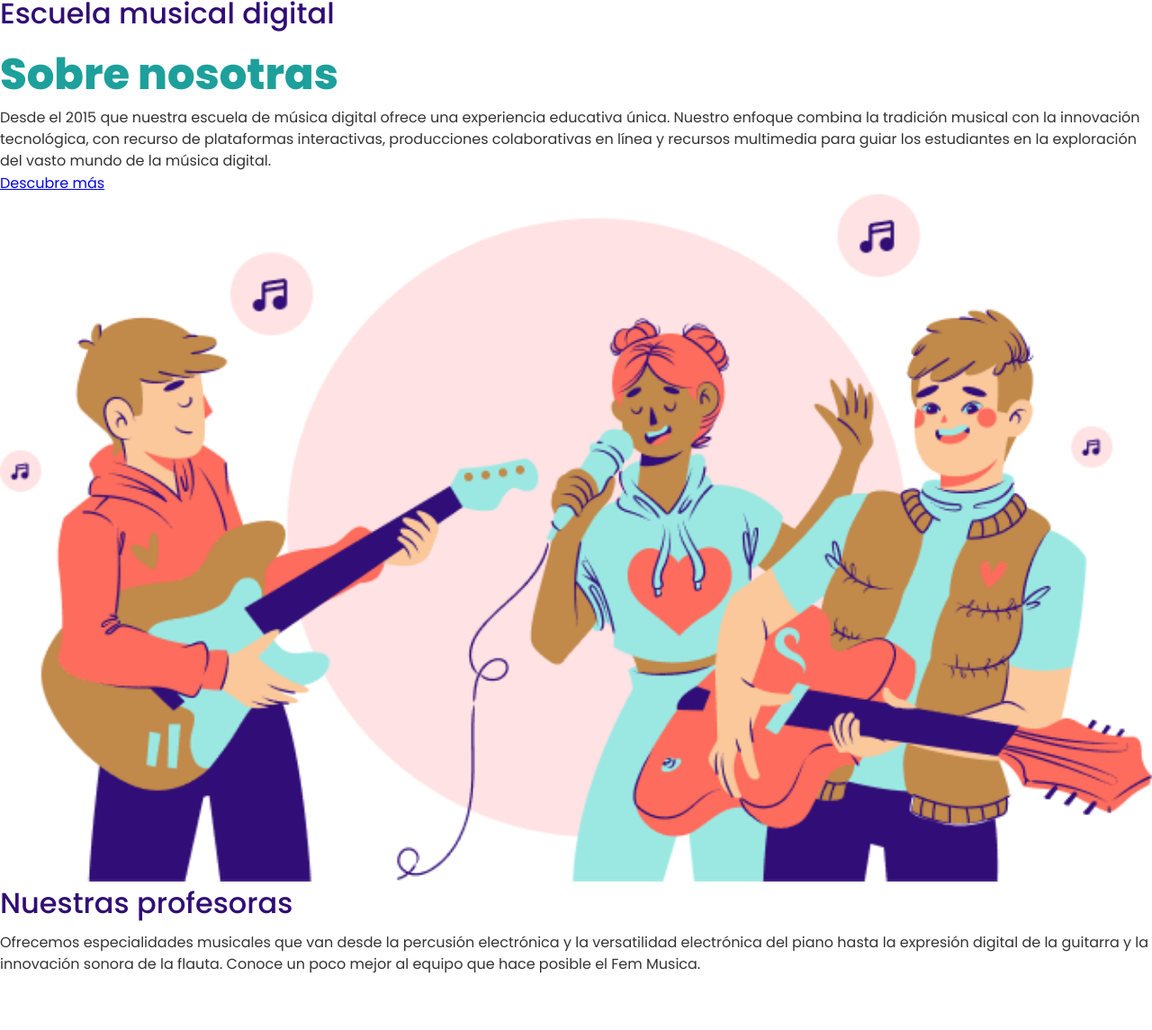
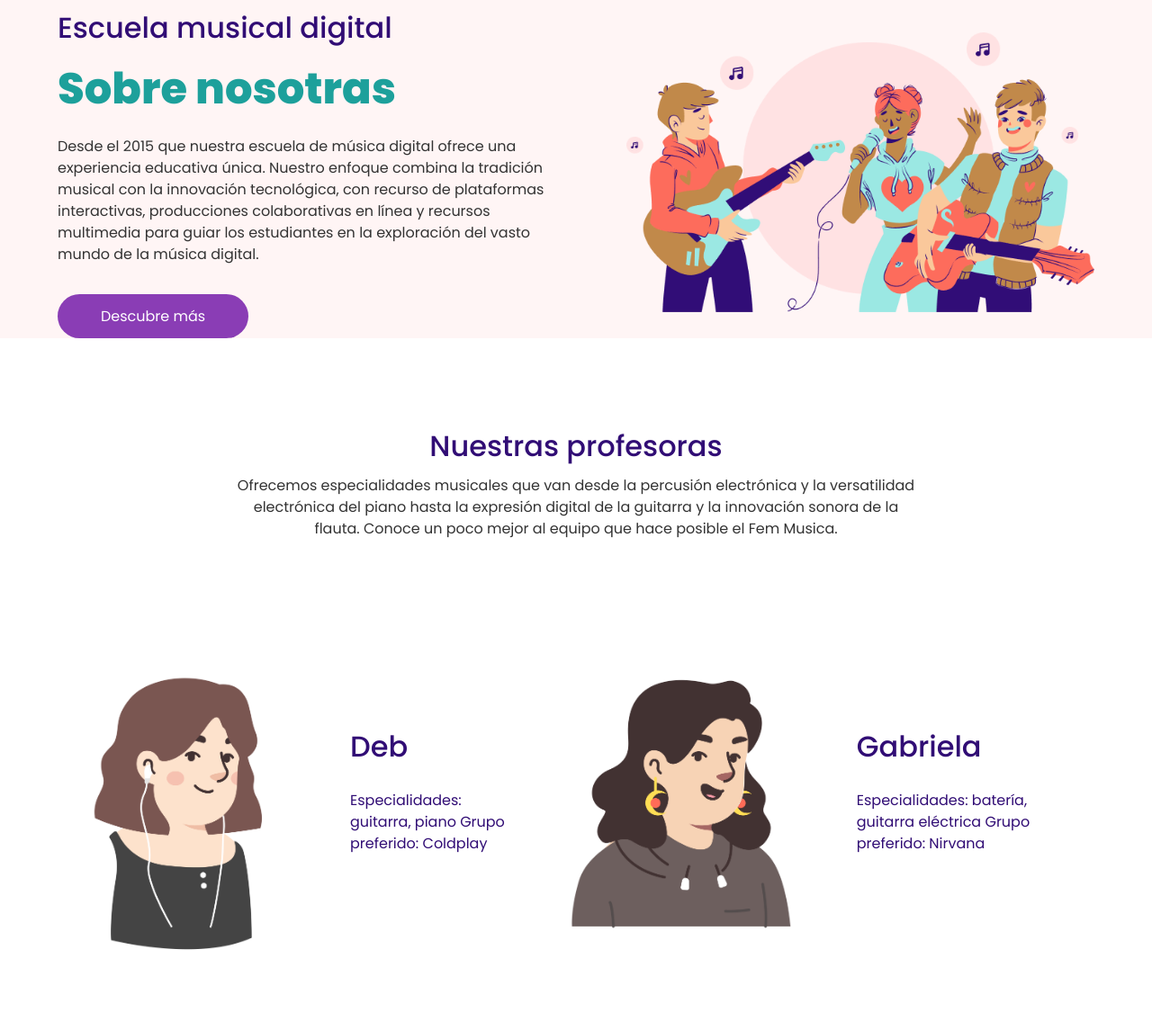
Before and after one commit to jchaconalvarez/deploy-toquen-el-dom, a website: page pages/about-us.html in a window 1280 px wide. Shown: the part 121-1266 px from the top of the page at 90% size. Drawn offline with Linux system fonts and the light colour scheme; files that its build step writes are made by us from their sources; files whose address does not match are found by name.

Commit message:
cambios al css

```diff
--- a/pages/about-us.html
+++ b/pages/about-us.html
@@ -4,8 +4,8 @@
     <head>
     <meta charset="UTF-8" />
     <meta name="viewport" content="width=device-width, initial-scale=1.0" />
-  <title>Toquen el DOM</title>
-  <link rel="stylesheet" href="./src/css/base.css" />
+    <title>Las profesoras de Fem Musica</title>
+    <link rel="stylesheet" href="../src/css/base.css" />
     <link rel="icon" type="image/png" href="/public/assets/img/favicon.png" />
     </head>
 
@@ -14,18 +14,18 @@
         <a href="./index.html"><img class="header__logo" src="/public/assets/img/logo.svg" alt="Logo Toquen el DOM" /></a>
         <nav class="header__navbar">
         <div class="header__navbar--container">
-        <a class="header__navbar--container-instruments" href="./pages/instrument.html">Instruments</a>
+            <a class="header__navbar--container-instruments" href="./pages/instrument.html">Instrumentos</a>
         </div>
         <div class="header__navbar--container">
-        <a class="header__navbar--container-about" href="#">About us</a>
+            <a class="header__navbar--container-about" href="#">Sobre nosotras</a>
         </div>
         <div class="header__navbar--container">
-        <a class="header__navbar--container-contact" href="#">Contact</a>
+            <a class="header__navbar--container-contact" href="#">Contacto</a>
         </div>
         </nav>
     </header>
     <main>
-    <div class="container-background">
+        <div class="container-about-us-background">
         <section class="container-about-us">
             <div class="container-about-us__hero-text-block">
             <h2>Escuela musical digital</h2>
@@ -37,7 +37,7 @@
             <a class="container-about-us__hero-text-block__primary-button" href="#">Descubre más</a>
             </div>
             <figure class="container-about-us__hero-figure">
-          <img src="./public/assets/img/img-about-us-with-ornament.png"
+            <img src="../public/assets/img/img-about-us-with-ornament.png"
                 alt="una chica cantando y dos chicos tocando la guitarra" />
             </figure>
         </section>
@@ -104,7 +104,7 @@
             <div class="container-about-us__gallery__row__card__description">
                 <h2>Fefy</h2>
                 <p>Especialidades: accordéon, piano.
-              Grupo preferido: The Pixies</p>
+                Grupo preferido: Queen</p>
             </div>
             </div>
             <!-- End Teacher 4 card: Fefy -->
@@ -147,25 +147,25 @@
         <section class="container-footer">
         <div class="icons-footer">
             <a href="#">
-          <img src="./public/assets/icons/mdi_instagram.png" alt="icons instagram" />
+            <img src="../public/assets/icons/mdi_instagram.png" alt="icons instagram" />
             </a>
             <a href="#">
-          <img src="./public/assets/icons/mdi_twitter.png" alt="icons twitter" />
+            <img src="../public/assets/icons/mdi_twitter.png" alt="icons twitter" />
             </a>
             <a href="#">
-          <img src="./public/assets/icons/ri_facebook-fill.png" alt="icons facebook" />
+            <img src="../public/assets/icons/ri_facebook-fill.png" alt="icons facebook" />
             </a>
             <a href="#">
-          <img src="./public/assets/icons/ri_linkedin-fill.png" alt="icons linkedin" />
+            <img src="../public/assets/icons/ri_linkedin-fill.png" alt="icons linkedin" />
             </a>
             <a href="#">
-          <img src="./public/assets/icons/ri_youtube-fill.png" alt="icons youtube" />
+            <img src="../public/assets/icons/ri_youtube-fill.png" alt="icons youtube" />
             </a>
         </div>
         <div class="links-footer">
-        <a href="#">Instruments</a>
-        <a href="#">About us</a>
-        <a href="#">Contact</a>
+            <a href="#">Instrumentos</a>
+            <a href="#">Sobre nosotras</a>
+            <a href="#">Contacto</a>
         </div>
         </section>
     </footer>
--- a/src/css/base.css
+++ b/src/css/base.css
@@ -4,6 +4,7 @@
 @import url(/src/css/instrument/index.css);
 @import url(./components/footer.css);
 @import url(./pages/contact.css);
+@import url(/src/css/pages/about-us.css);
 
 :root {
   --primary-color: #8a3db5;
--- a/src/css/pages/about-us.css
+++ b/src/css/pages/about-us.css
@@ -0,0 +1,258 @@
+@import url(./base.css);
+
+/*Probablemente lo de "figure, h1, h2, p" estaría bien ponerlo dentro de "base":*/
+
+figure,
+img {
+  display: block;
+  margin: 0 auto;
+  padding: 0;
+  width: 100%;
+}
+
+h2 {
+  color: var(--primary-dark);
+  font-size: 1.5rem;
+  font-weight: 500;
+  line-height: 1.5;
+  margin-bottom: 0.5rem;
+}
+
+h1 {
+  color: var(--secondary-dark);
+  font-size: 2rem;
+  font-weight: 800;
+  line-height: 1.5;
+}
+
+p {
+  font-size: 1rem;
+  line-height: 1.5;
+}
+
+.container-about-us-background {
+  background-color: #fff5f5;
+  padding-bottom: 2rem;
+}
+
+section.container-about-us {
+  align-items: center;
+  display: flex;
+  flex-direction: column-reverse;
+  gap: 3rem;
+  margin: 0 auto;
+  padding: 1rem 1.5rem 0rem 1.5rem;
+}
+
+a.container-about-us__hero-text-block__primary-button {
+  background-color: var(--primary-color);
+  border-radius: 3rem;
+  color: #fff;
+  cursor: pointer;
+  display: block;
+  padding: 0.75rem 3rem;
+  text-align: center;
+  text-decoration: none;
+  transition: all 300ms ease-in-out;
+}
+
+a.container-about-us__hero-text-block__primary-button:hover {
+  background-color: var(--primary-dark);
+  transition: all 300ms ease-in-out;
+}
+
+.container-about-us__hero-p {
+  color: var(--text-color);
+  margin: 1rem 0 2rem;
+}
+
+.container-about-us__teachers {
+  margin: 0 auto;
+  padding: 3rem 2rem 0rem 2rem;
+  text-align: center;
+}
+
+/* Start gallery section */
+.container-about-us__gallery {
+  margin: 0 auto;
+  padding: 3rem 1.5rem 2rem 1.5rem;
+}
+
+.container-about-us__gallery__row {
+  display: flex;
+  flex-direction: column;
+  gap: 1.5rem;
+  margin-bottom: 3rem;
+}
+
+.container-about-us__gallery__row__card {
+  align-items: center;
+  border-radius: 2rem;
+  display: flex;
+  gap: 1rem;
+  margin-bottom: 2rem;
+}
+
+.container-about-us__gallery__row__card h2,
+.container-about-us__gallery__row__card p {
+  color: var(--primary-dark);
+}
+
+.container-about-us__gallery__row__card p {
+  margin: 1rem auto 1rem;
+}
+
+.container-about-us__gallery__row__card__figure img {
+  border-radius: 1.5rem 1.5rem;
+  cursor: pointer;
+  max-width: 400px;
+}
+
+.container-about-us__gallery__row__card__secondary-button {
+  background-color: var(--primary-color);
+  border-radius: 3rem;
+  color: #fff;
+  cursor: pointer;
+  display: block;
+  margin: 0 auto;
+  padding: 0.75rem 3rem;
+  text-align: center;
+  text-decoration: none;
+  transition: all 300ms ease-in-out;
+}
+
+.container-about-us__hero-figure img {
+  width: 100%;
+}
+.container-about-us__gallery__row__card {
+  flex-direction: column;
+}
+
+/* Desktop version */
+@media (min-width: 1000px) {
+  figure,
+  img {
+    display: block;
+    margin: 0;
+    padding: 0;
+  }
+
+  h2 {
+    color: var(--primary-dark);
+    font-size: 2rem;
+    font-weight: 500;
+    line-height: 1.5;
+  }
+
+  h1 {
+    color: var(--secondary-dark);
+    font-size: 3rem;
+    font-weight: 800;
+    line-height: 1.5;
+  }
+
+  p {
+    font-size: 1rem;
+    line-height: 1.5;
+  }
+
+  .container-about-us-background {
+    padding-bottom: 0rem;
+  }
+
+  .container-about-us__hero-text-block {
+    max-width: 568px;
+  }
+
+  section.container-about-us {
+    flex-direction: row;
+    gap: 4rem;
+    max-width: 1440px;
+    padding: 1rem 4rem 0rem 4rem;
+  }
+
+  a.container-about-us__hero-text-block__primary-button {
+    display: inline-block;
+  }
+
+  .container-about-us__teachers {
+    max-width: 1440px;
+    padding: 6rem 16rem 4rem;
+  }
+
+  /* Start gallery section */
+  .container-about-us__gallery {
+    max-width: 1440px;
+    padding: 3rem 4rem;
+  }
+
+  .container-about-us__gallery__row {
+    flex-direction: row;
+  }
+
+  .container-about-us__gallery__row__card {
+    flex-direction: row;
+    gap: 1.5rem;
+  }
+
+  figure.container-about-us__gallery__row__card__figure img {
+    border-radius: 1.5rem 0 0 1.5rem;
+    transition: all 300ms ease-in-out;
+    width: 285px;
+  }
+
+  figure.container-about-us__gallery__row__card__figure img:hover {
+    filter: contrast(115%);
+    transition: all 300ms ease-in-out;
+  }
+
+  .container-about-us__gallery__row__card__description {
+    padding: 0 1rem;
+  }
+
+  .container-about-us__gallery__row__card h2,
+  .container-about-us__gallery__row__card p {
+    color: var(--primary-dark);
+  }
+
+  .container-about-us__gallery__row__card h2 {
+    margin-bottom: 0;
+  }
+
+  .container-about-us__gallery__row__card p {
+    margin: 1.5rem 0;
+    padding-right: 1rem;
+  }
+
+  .container-about-us__gallery__row__card__secondary-button {
+    background-color: #fff;
+    border: 1px solid var(--primary-color);
+    color: var(--primary-color);
+    display: inline-block;
+    transition: all 300ms ease-in-out;
+  }
+
+  .container-about-us__gallery__row__card__secondary-button:hover {
+    border: 1px solid var(--primary-dark);
+    color: var(--primary-dark);
+    transition: all 300ms ease-in-out;
+  }
+
+  /* Card backgrounds */
+
+  .green {
+    background-color: var(--secondary-dark);
+  }
+
+  .brown {
+    background-color: var(--tertiary-dark);
+  }
+
+  .violet {
+    background-color: var(--primary-dark);
+  }
+
+  .red {
+    background-color: #d04d3e;
+  }
+}
--- a/src/css/pages/home.css
+++ b/src/css/pages/home.css
@@ -177,7 +177,7 @@ a.container-home__hero-text-block__primary-button:hover {
 
   .container-home__info {
     max-width: 1440px;
-    padding: 6rem 4rem 3rem 4rem;
+    padding: 6rem 16rem 4rem;
   }
 
   /* Start gallery section */
```
Lines whose indentation alone changed are shown as unchanged.
